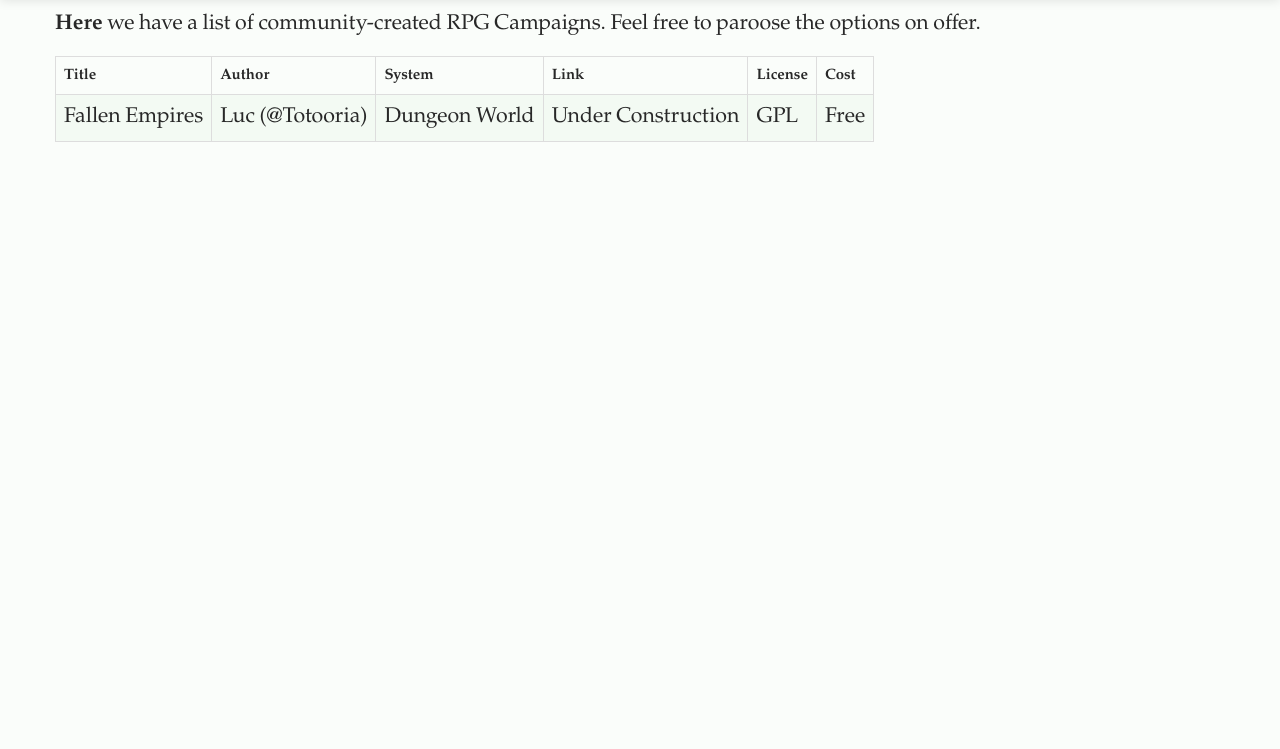
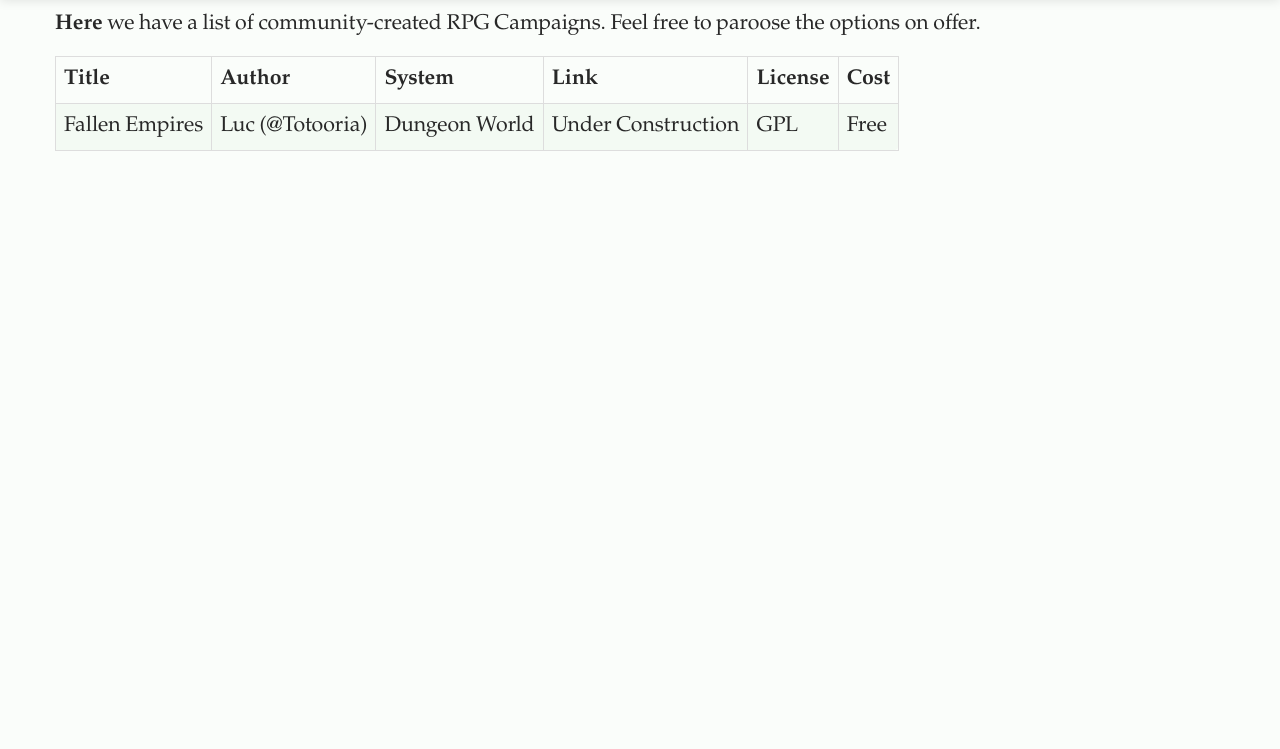
Before and after one commit to LucRSV/dungn.moe, a plain HTML site: page campaigns/index.html in a window 1280 px wide. Shown: the part 51-800 px from the top of the page. Drawn offline with Linux system fonts and the light colour scheme.

Commit message:
fixed <th>

```diff
--- a/custom.css
+++ b/custom.css
@@ -21,7 +21,7 @@ h1, h2, h3, h4 {
 	font-family: 'Helvetica';
 }
 
-p, li, td {
+p, li, td, th {
 	font-size: 16pt;
 }
 
```
